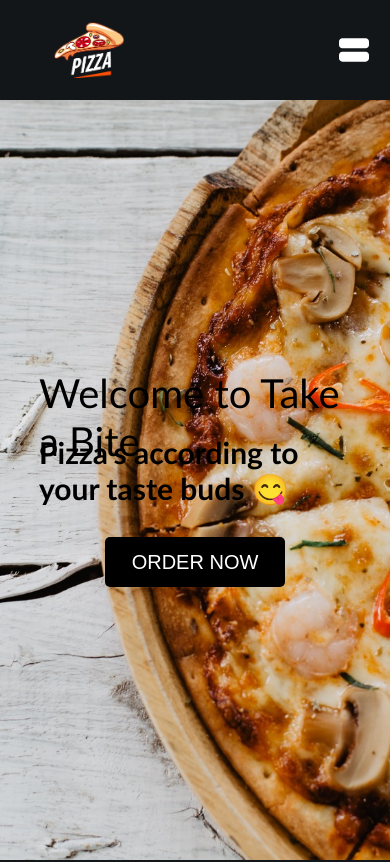
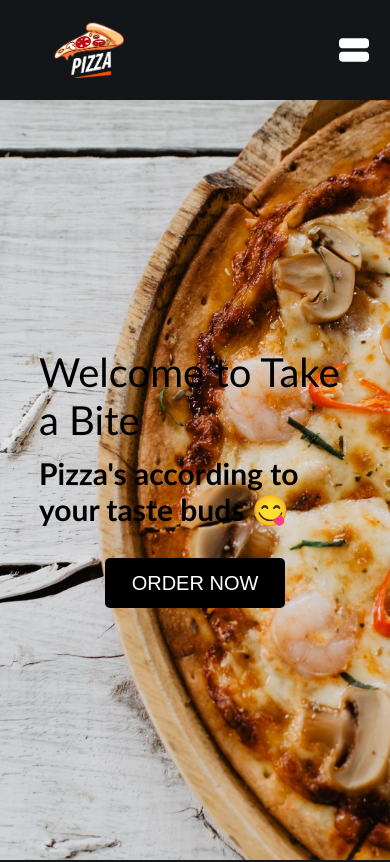
Before and after one commit to 19Rithvik/Take-a-Bite, a React (Create React App) app: page / in a window 390 px wide. Shown: the top 862 px of the page. Built offline with nearby package versions, Linux system fonts and the light colour scheme.

Commit message:
margin-change

```diff
--- a/src/Home.css
+++ b/src/Home.css
@@ -79,7 +79,7 @@
     }
 
     .headerContainer p {
-      margin-top: 8px;
+      margin-top: 50px;
       font-size: 30px;
       color: black;
       font-weight: 600;
```
